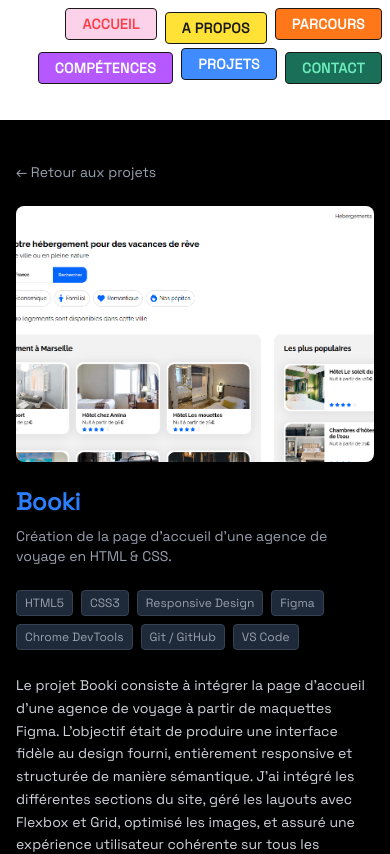
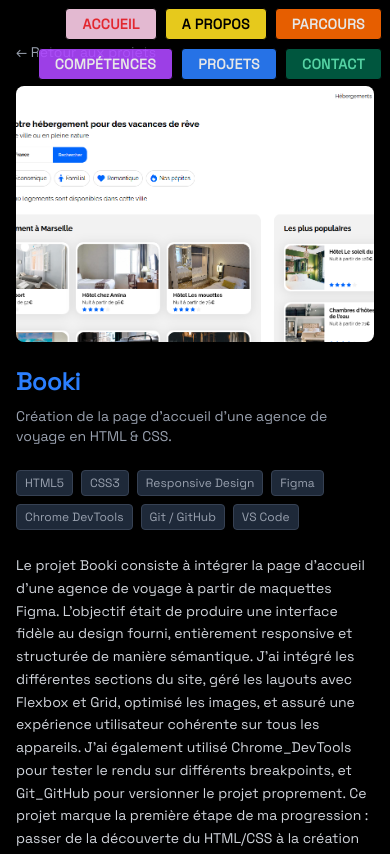
Before and after one commit to Aurelie72/Portfolio-Aur-lie, a React (Vite) app: page /projects/booki in a window 390 px wide. Shown: the top 854 px of the page. Built offline with nearby package versions, Linux system fonts and the light colour scheme.

Commit message:
Suppression custumcursor, correction responsive et erreur wave

```diff
--- a/src/App.jsx
+++ b/src/App.jsx
@@ -1,15 +1,15 @@
 import { Outlet } from "react-router-dom";
 import Header from "./components/Header.jsx";
 import Footer from "./components/Footer.jsx";
-import CustomCursor from "./components/CustomCursor.jsx";
+
 
 export default function App() {
   return (
-    <div className="min-h-screen flex flex-col">
-      <CustomCursor />
+    <div className="min-h-screen w-full flex flex-col bg-black text-white overflow-x-hidden">
+
       <Header />
 
-      <main className="flex-1 pt-30 sm:pt-15">
+      <main className="flex-1 pt-0 sm:pt-0">
         <Outlet />
       </main>
 
--- a/src/components/CustomCursor.jsx
+++ /dev/null
@@ -1,27 +0,0 @@
-import { useEffect } from "react";
-import { motion, useMotionValue, useSpring } from "framer-motion";
-
-export default function CustomCursor() {
-  const x = useMotionValue(0);
-  const y = useMotionValue(0);
-  const springX = useSpring(x, { stiffness: 300, damping: 20 });
-  const springY = useSpring(y, { stiffness: 300, damping: 20 });
-
-  useEffect(() => {
-    function handleMove(e) {
-      x.set(e.clientX - 10);
-      y.set(e.clientY - 10);
-    }
-    window.addEventListener("mousemove", handleMove);
-    return () => window.removeEventListener("mousemove", handleMove);
-  }, [x, y]);
-
-  return (
-    <motion.div
-      style={{ x: springX, y: springY }}
-      className="fixed top-0 left-0 w-3.5 h-3.5 rounded-full border border-white pointer-events-none z-[100] flex items-center justify-center"
-    >
-      <div className="w-0.5 h-0.5 rounded-full bg-white" />
-    </motion.div>
-  );
-}
--- a/src/components/FloatingInput.jsx
+++ b/src/components/FloatingInput.jsx
@@ -22,9 +22,7 @@ export default function FloatingInput({
         ${focused ? "border-gray-300" : "border-gray-600"}`}
     >
       <legend id={`${id}-label`}
-        className={`overflow-hidden whitespace-nowrap transition-all duration-200 text-gray-400 ${
-          floated ? "max-w-[200px] px-2 text-base" : "max-w-0 px-0 text-base"
-        }`}
+        className={`overflow-hidden whitespace-nowrap transition-all duration-200 text-gray-400 ${floated ? "max-w-[200px] px-2 text-base" : "sr-only"}`}
       >
         {label}
       </legend>
--- a/src/components/FloatingTarget.jsx
+++ b/src/components/FloatingTarget.jsx
@@ -40,7 +40,14 @@ export default function FloatingTarget({
 
   return (
     <div className="relative w-full flex items-center justify-center py-37 bg-black">
-      <h1 className="text-3xl md:text-5xl whitespace-nowrap opacity-70 md:text-[8rem] font-extrabold uppercase text-white tracking-wide select-none -translate-y-5">
+<h1
+  className="
+    text-3xl
+    md:text-5xl
+    xl:text-9xl
+    whitespace-nowrap opacity-70 font-extrabold uppercase text-white tracking-wide select-none translate-y-4
+  "
+>
         {title}
       </h1>
 
@@ -48,7 +55,7 @@ export default function FloatingTarget({
       <motion.div
         ref={ref}
         style={{ x: springX, y: springY }}
-        className="absolute w-64 h-64 flex items-center justify-center -translate-y-12"
+        className="absolute w-64 h-64 flex items-center justify-center translate-y-2"
       >
         {/* Texte en orbite, tourne en continu, plus grand que le bouton */}
         <motion.div ref={scope} className="absolute w-full h-full pointer-events-none">
--- a/src/components/Footer.jsx
+++ b/src/components/Footer.jsx
@@ -1,7 +1,7 @@
 export default function Footer() {
   return (
     <footer className="border-t border-gray-300 py-4 text-center text-gray-500">
-      © 2026 Aurélie — Portfolio — Tous droits réservés
+      &copy; 2026 Aurélie — Portfolio — Tous droits réservés
     </footer>
   );
 }
--- a/src/components/Header.jsx
+++ b/src/components/Header.jsx
@@ -5,12 +5,11 @@ export default function Header() {
   return (
     <header className="fixed top-2 right-2 z-50">
       <nav className="flex flex-wrap items-center justify-end gap-2">
-        {navLinks.map((link, i) => (
+        {navLinks.map((link) => (
           <Link
             key={link.to}
             to={link.to}
             className={`px-4 py-2 border border-black font-bold font-sans uppercase tracking-wide text-sm leading-none rounded ${link.bg} ${link.color}
-               ${i % 2 === 1 ? "translate-y-1" : ""}
                opacity-90 hover:opacity-100 hover:scale-105 hover:-translate-y-0.5 transition-transform duration-200`}
           >
             {link.label}
--- a/src/data/projectsData.js
+++ b/src/data/projectsData.js
@@ -17,7 +17,7 @@ export const projects = [
     ],
     explications:
       "Le projet Booki consiste à intégrer la page d’accueil d’une agence de voyage à partir de maquettes Figma. L’objectif était de produire une interface fidèle au design fourni, entièrement responsive et structurée de manière sémantique. J’ai intégré les différentes sections du site, géré les layouts avec Flexbox et Grid, optimisé les images, et assuré une expérience utilisateur cohérente sur tous les appareils. J’ai également utilisé Chrome_DevTools pour tester le rendu sur différents breakpoints, et Git_GitHub pour versionner le projet proprement. Ce projet marque la première étape de ma progression : passer de la découverte du HTML/CSS à la création d’une interface professionnelle, prête à être intégrée dans un site réel. Pour aller plus loin je pourrais ajouter des animations.",
-    github: null,
+    github: "https://github.com/Aurelie72/booki-starter-code.git",
     demo: null,
     video: null,
   },
@@ -89,7 +89,7 @@ export const projects = [
   {
     id: "mon-vieux-grimoire",
     titre: "Mon Vieux Grimoire",
-    filtre: "Back end",
+    filtre: "Back-end",
     image: "/assets/mvg.png",
     descriptif:
       "Développement du back-end d’un site de notation de livres avec Node.js, Express et MongoDB.",
@@ -134,7 +134,7 @@ export const projects = [
   {
     id: "denlam",
     titre: "Denlam",
-    filtre: "Projets Perso",
+    filtre: "PROJETS Perso",
     image: "/assets/denlam.png",
     descriptif:
       "Création du portfolio professionnel de la société DENLAM . Premier projet réalisé pour un client réel, incluant conception, développement et accompagnement technique.",
--- a/src/pages/Contact.jsx
+++ b/src/pages/Contact.jsx
@@ -21,7 +21,7 @@ export default function Contact() {
 
   function handleChange(e) {
     setFormData({ ...formData, [e.target.name]: e.target.value });
-    // Efface l'erreur du champ dès que l'utilisateur retape
+
     if (errors[e.target.name]) {
       setErrors({ ...errors, [e.target.name]: "" });
     }
@@ -90,8 +90,10 @@ export default function Contact() {
 
         <form onSubmit={handleSubmit} noValidate className="space-y-6">
 
+<label htmlFor="website" className="sr-only">Ne pas remplir ce champ</label>
 <input
   type="text"
+  id="website"
   name="website"
   value={formData.website}
   onChange={handleChange}
@@ -126,10 +128,16 @@ export default function Contact() {
             )}
           </div>
 
+<div>
   <FloatingInput
-            id="telephone" name="telephone" label="Téléphone" type="tel"
-            value={formData.telephone} onChange={handleChange}
+    id="telephone"
+    name="telephone"
+    label="Téléphone"
+    type="tel"
+    value={formData.telephone}
+    onChange={handleChange}
   />
+</div>
 
           <div>
             <FloatingInput
```
Also changed, not shown: src/pages/Skills.jsx (+0 -15 lines), 1 other file (tests, documents, lock files or other folders). Lines whose indentation alone changed are shown as unchanged.
